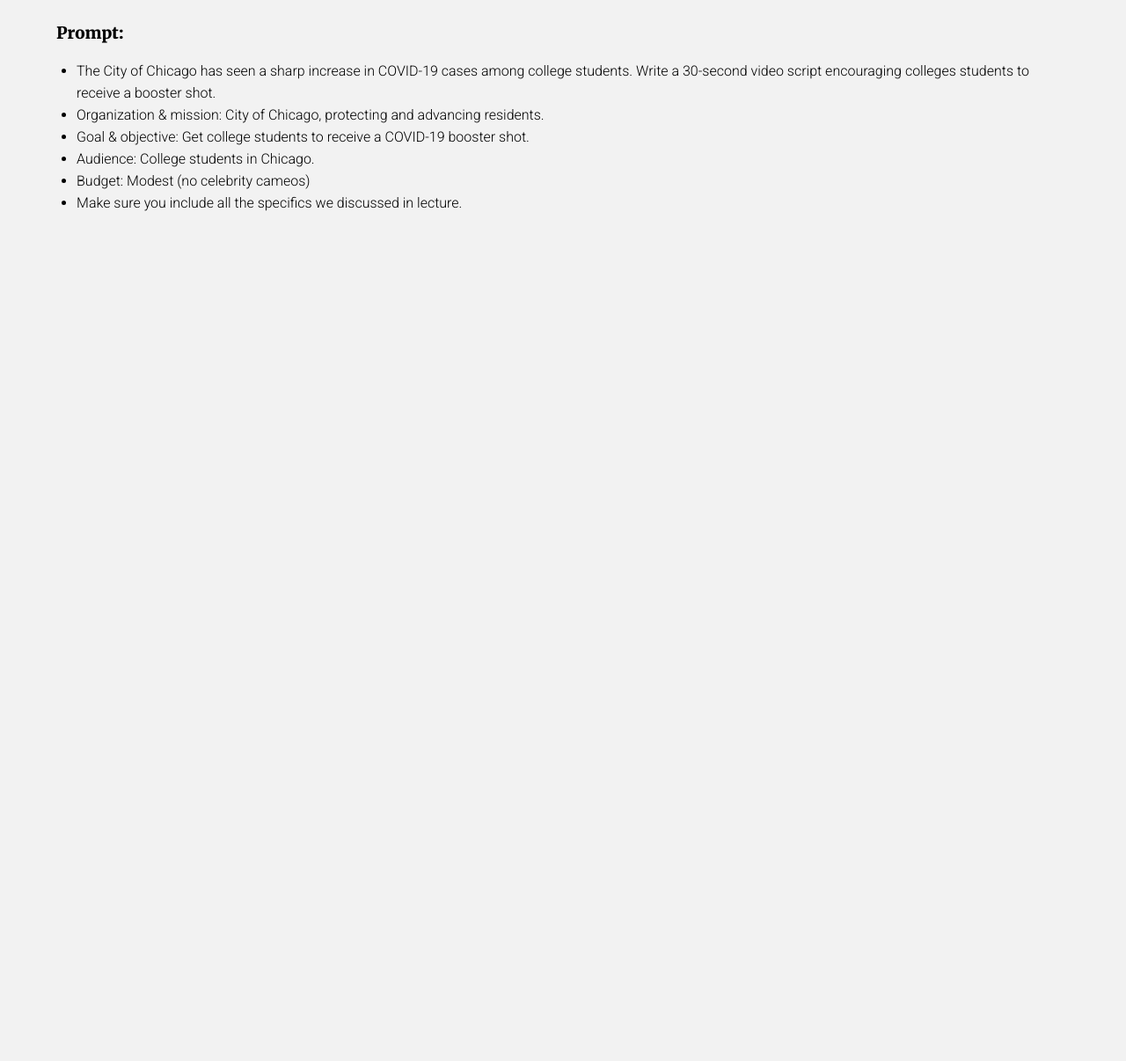
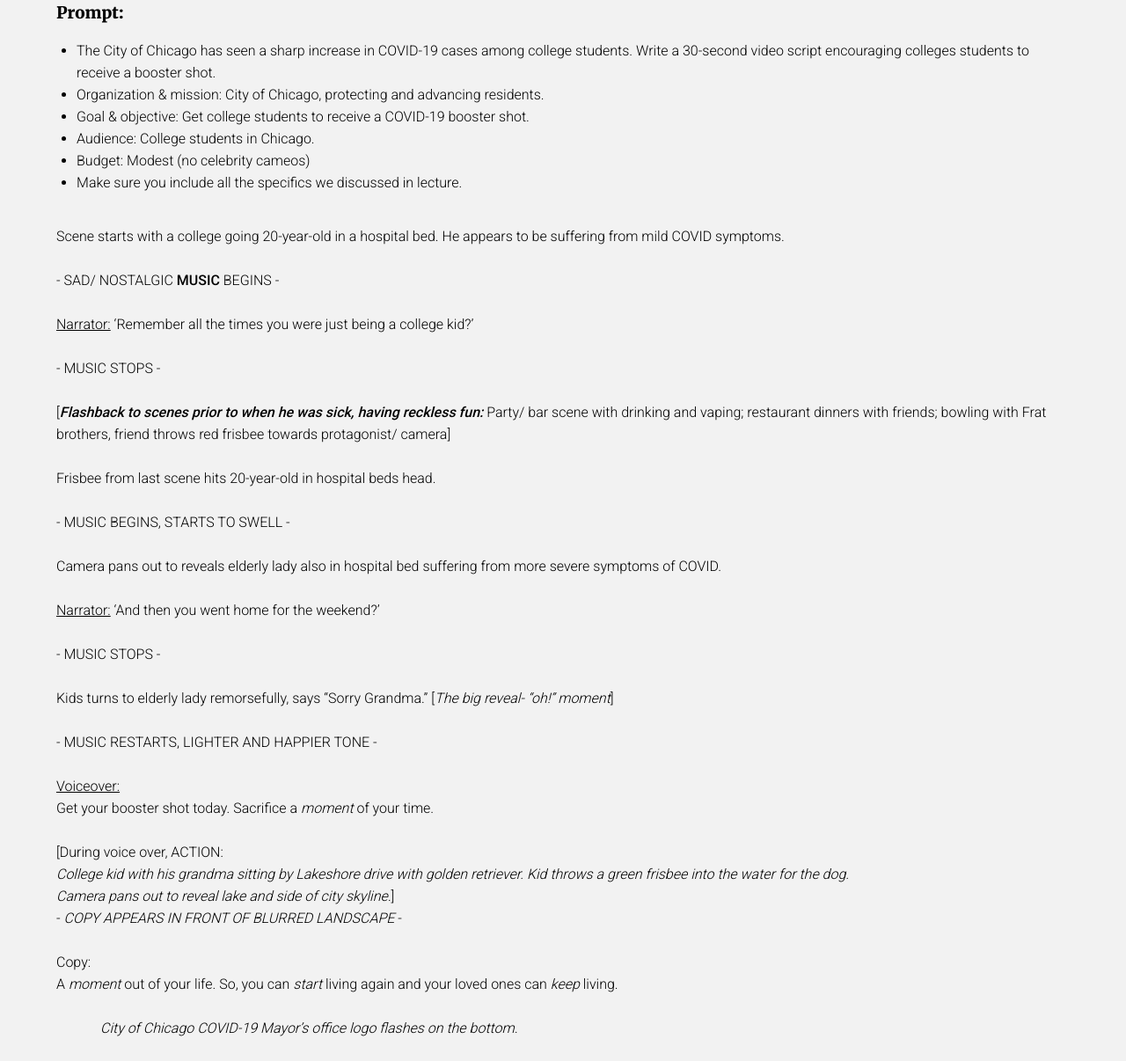
Before and after one commit to nandikac/nandikac.github.io, a plain HTML site: page videoscript.html in a window 1280 px wide. Shown: the part 170-1376 px from the top of the page at 88% size. Before the commit the page ends 800 px from the top, so only its background shows below. Drawn offline with Linux system fonts and the light colour scheme.

Commit message:
order changed

```diff
--- a/css/main.css
+++ b/css/main.css
@@ -1,5 +1,5 @@
 @import url("https://fonts.googleapis.com/css?family=Source+Sans+Pro:400,700|Raleway:400,800,900");
-@import url('https://fonts.googleapis.com/css2?family=Merriweather:wght@700;900&family=Montserrat:wght@700&family=Roboto:wght@100;300;400;700&display=swap');
+@import url('https://fonts.googleapis.com/css2?family=Merriweather:wght@700;900&family=Montserrat:wght@700&family=Roboto:wght@100;300;400;500;700&display=swap');
 html, body, ul {
     margin: 0;
     padding: 0;
--- a/videoscript.html
+++ b/videoscript.html
@@ -23,7 +23,7 @@
         </ul>
       </div>
 
-          <div class="pr-page-title" style="padding-top:80px;"><h2 >Video Script</h2></div>
+          <div class="pr-page-title" style="line-height:25px;padding-top:80px;"><h2 >Video Script</h2></div>
 
           <div class="pr-prompt"><h3 >Prompt:</h3> <ul>
             <li>The City of Chicago has seen a sharp increase in COVID-19 cases among college students. Write a 30-second video script encouraging colleges students to receive a booster shot.</li>
@@ -40,6 +40,76 @@
         </ul></div>
 
           <div class="pr-obj" >
+            <p style="line-height:25px;margin-bottom:25px; font-weight:300;">Scene starts with a college going 20-year-old in a hospital bed. He appears to be suffering from mild COVID symptoms.  </p>
+
+
+
+            <p style="line-height:25px;margin-bottom:25px; font-weight:300;">- SAD/ NOSTALGIC <strong style="font-weight: 500;">MUSIC</strong> BEGINS - </p>
+
+
+
+            <p style="line-height:25px;margin-bottom:25px; font-weight:300;"><u>Narrator:</u> ‘Remember all the times you were just being a college kid?’ </p>
+
+
+
+            <p style="line-height:25px;margin-bottom:25px; font-weight:300;">- MUSIC STOPS -  </p>
+
+
+
+            <p style="line-height:25px;margin-bottom:25px; font-weight:300;">[<i style="font-weight: 500;">Flashback to scenes prior to when he was sick, having reckless fun:</i> Party/ bar scene with drinking and vaping; restaurant dinners with friends; bowling with Frat brothers, friend throws red frisbee towards protagonist/ camera] </p>
+
+
+
+            <p style="line-height:25px;margin-bottom:25px; font-weight:300;">Frisbee from last scene hits 20-year-old in hospital beds head.  </p>
+
+
+
+            <p style="line-height:25px;margin-bottom:25px; font-weight:300;">- MUSIC BEGINS, STARTS TO SWELL - </p>
+
+
+
+            <p style="line-height:25px;margin-bottom:25px; font-weight:300;">Camera pans out to reveals elderly lady also in hospital bed suffering from more severe symptoms of COVID.  </p>
+
+
+
+            <p style="line-height:25px;margin-bottom:25px; font-weight:300;"><u>Narrator:</u> ‘And then you went home for the weekend?’ </p>
+
+
+
+            <p style="line-height:25px;margin-bottom:25px; font-weight:300;">- MUSIC STOPS - </p>
+
+
+
+            <p style="line-height:25px;margin-bottom:25px; font-weight:300;">Kids turns to elderly lady remorsefully, says “Sorry Grandma.” [<i>The big reveal- “oh!” moment</i>] </p>
+
+
+
+            <p style="line-height:25px;margin-bottom:25px; font-weight:300;">- MUSIC RESTARTS, LIGHTER AND HAPPIER TONE - </p>
+
+
+
+            <p style="line-height:25px;margin-bottom:25px; font-weight:300;"><u>Voiceover:</u><br>Get your booster shot today. Sacrifice a <i>moment</i> of your time.  </p>
+
+
+
+            <p style="line-height:25px;margin-bottom:25px; font-weight:300;">[During voice over, ACTION:<br>
+
+              <i>College kid with his grandma sitting by Lakeshore drive with golden retriever. Kid throws a green frisbee into the water for the dog. <br>Camera pans out to reveal lake and side of city skyline.</i>]<br>
+
+              - <i>COPY APPEARS IN FRONT OF BLURRED LANDSCAPE</i> - </p>
+
+
+
+                <p style="line-height:25px;margin-bottom:25px; font-weight:300;">Copy: <br>A <i>moment</i> out of your life. So, you can <i>start</i> living again and your loved ones can <i>keep</i> living. </p>
+
+
+
+                    <p style="line-height:25px;margin-bottom:25px; font-weight:300; text-indent: 50px;"><i>City of Chicago COVID-19 Mayor’s office logo flashes on the bottom. </i></p>
+
+
+
+
+
 
 
     </div>
```
